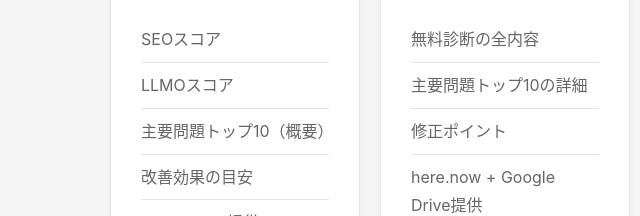
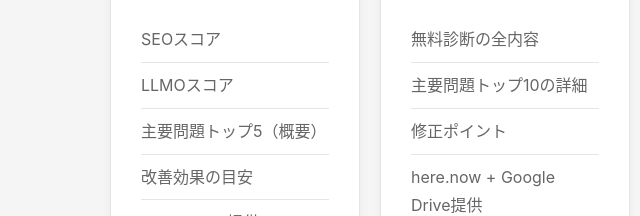
Before and after one commit to Azuma38/ai-seo-audit-lp, a website: page index.html in a window 1280 px wide. Shown: the part 1324-1540 px from the top of the page, 0-640 px from the left. Drawn offline with Linux system fonts and the light colour scheme.

Commit message:
fix: free plan stays top5

```diff
--- a/index.html
+++ b/index.html
@@ -406,7 +406,7 @@
                     <ul>
                         <li>SEOスコア</li>
                         <li>LLMOスコア</li>
-                        <li>主要問題トップ10（概要）</li>
+                        <li>主要問題トップ5（概要）</li>
                         <li>改善効果の目安</li>
                         <li>here.nowで提供</li>
                     </ul>
```
